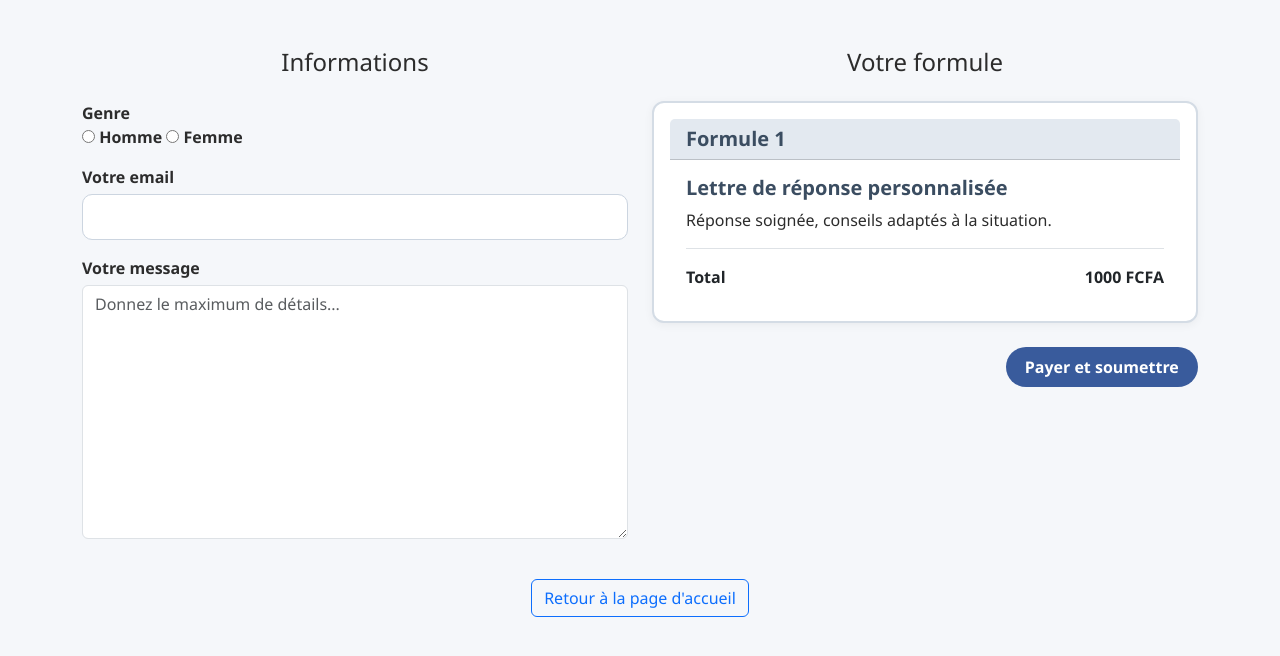
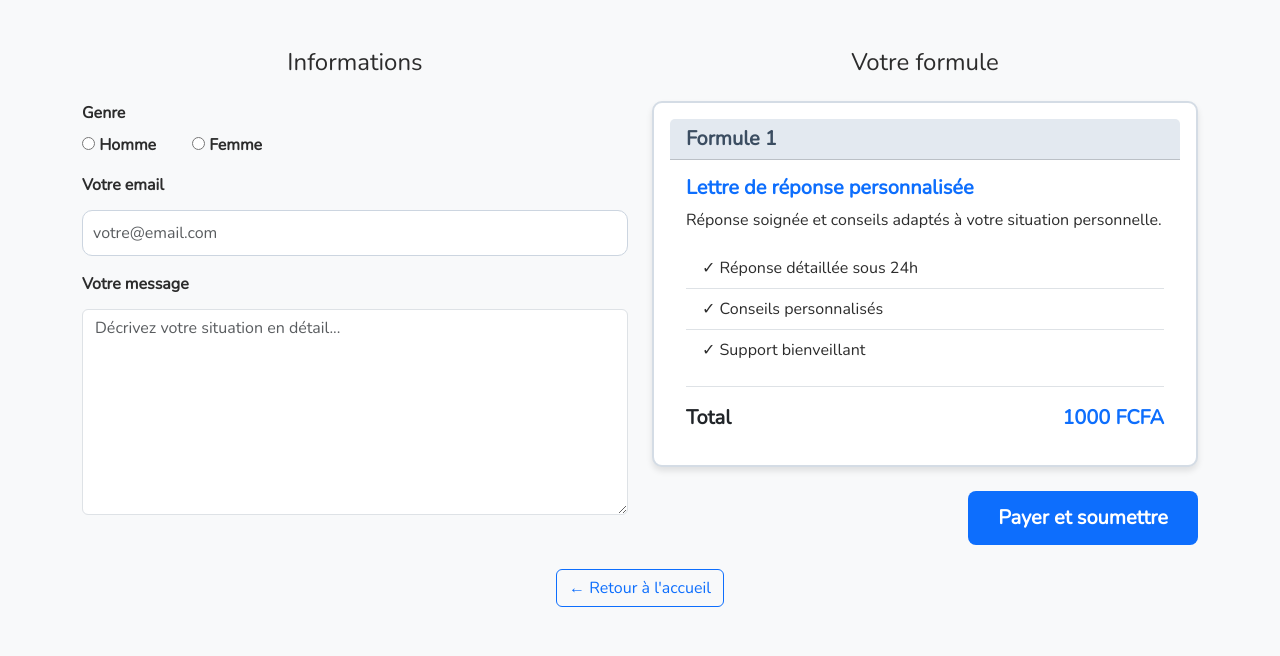
Before and after one commit to Josephine1Diouf/deploiement-solution-frontend, a plain HTML site: page public/paiement1.html in a window 1280 px wide. Both pictures are taken after a click on the button "Payer et soumettre". Drawn offline with nearby package versions, Linux system fonts and the light colour scheme.

Commit message:
Update paiement1.html

```diff
--- a/public/paiement1.html
+++ b/public/paiement1.html
@@ -8,6 +8,36 @@
   <link rel="stylesheet" href="https://cdnjs.cloudflare.com/ajax/libs/font-awesome/4.7.0/css/font-awesome.min.css" />
   <link href="https://fonts.googleapis.com/css2?family=Nunito&display=swap" rel="stylesheet" />
   <link rel="stylesheet" href="style.css" />
+  <style>
+    body {
+      font-family: 'Nunito', sans-serif;
+      background-color: #f8f9fa;
+    }
+    .gender-options {
+      display: flex;
+      gap: 20px;
+      margin-top: 8px;
+    }
+    .card {
+      border-radius: 10px;
+      box-shadow: 0 4px 6px rgba(0, 0, 0, 0.1);
+    }
+    .btn-primary {
+      background-color: #0d6efd;
+      border: none;
+      padding: 12px 30px;
+      font-weight: 600;
+      border-radius: 8px;
+    }
+    .btn-primary:hover {
+      background-color: #0b5ed7;
+      transform: translateY(-2px);
+    }
+    .spinner-border {
+      vertical-align: middle;
+      margin-left: 8px;
+    }
+  </style>
 </head>
 <body>
   <div class="container my-5">
@@ -18,17 +48,21 @@
           <div class="mb-3">
             <label><strong>Genre</strong></label><br />
             <div class="gender-options">
-              <label><input type="radio" name="genre" value="male" required /> Homme</label>
-              <label><input type="radio" name="genre" value="female" /> Femme</label>
+              <label class="me-3">
+                <input type="radio" name="genre" value="male" required /> Homme
+              </label>
+              <label>
+                <input type="radio" name="genre" value="female" /> Femme
+              </label>
             </div>
           </div>
           <div class="mb-3">
-            <label for="email"><strong>Votre email</strong></label>
-            <input type="email" class="form-control" id="email" required />
+            <label for="email" class="form-label"><strong>Votre email</strong></label>
+            <input type="email" class="form-control" id="email" required placeholder="votre@email.com" />
           </div>
           <div class="mb-3">
-            <label for="message"><strong>Votre message</strong></label>
-            <textarea class="form-control" rows="10" id="message" required placeholder="Donnez le maximum de détails..."></textarea>
+            <label for="message" class="form-label"><strong>Votre message</strong></label>
+            <textarea class="form-control" rows="8" id="message" required placeholder="Décrivez votre situation en détail..."></textarea>
           </div>
         </form>
       </div>
@@ -36,21 +70,30 @@
       <div class="col-md-6">
         <h4 class="text-center mb-4">Votre formule</h4>
         <div class="card mb-4">
-          <h5 class="card-header">Formule 1</h5>
+          <div class="card-header bg-primary text-white">
+            <h5 class="mb-0">Formule 1</h5>
+          </div>
           <div class="card-body">
-            <h5 class="card-title">Lettre de réponse personnalisée</h5>
-            <p class="card-text">Réponse soignée, conseils adaptés à la situation.</p>
+            <h5 class="card-title text-primary">Lettre de réponse personnalisée</h5>
+            <p class="card-text">
+              Réponse soignée et conseils adaptés à votre situation personnelle.
+            </p>
+            <ul class="list-group list-group-flush mb-3">
+              <li class="list-group-item">✓ Réponse détaillée sous 24h</li>
+              <li class="list-group-item">✓ Conseils personnalisés</li>
+              <li class="list-group-item">✓ Support bienveillant</li>
+            </ul>
             <div class="d-flex justify-content-between border-top pt-3">
-              <strong>Total</strong>
-              <strong>1000 FCFA</strong>
+              <strong class="fs-5">Total</strong>
+              <strong class="fs-5 text-primary">1000 FCFA</strong>
             </div>
           </div>
         </div>
         <div class="text-end">
-          <button class="btn btn-primary" id="payerBtn">
+          <button class="btn btn-primary btn-lg" id="payerBtn">
             <span id="submitText">Payer et soumettre</span>
             <div id="spinner" class="spinner-border spinner-border-sm d-none" role="status">
-              <span class="visually-hidden">Loading...</span>
+              <span class="visually-hidden">Chargement...</span>
             </div>
           </button>
         </div>
@@ -58,24 +101,26 @@
     </div>
 
     <div class="text-center mt-4">
-      <a href="index.html" class="btn btn-outline-primary">Retour à la page d'accueil</a>
+      <a href="index.html" class="btn btn-outline-primary">← Retour à l'accueil</a>
     </div>
   </div>
 
   <script>
     document.addEventListener("DOMContentLoaded", function() {
       const payerBtn = document.getElementById("payerBtn");
+      const submitText = document.getElementById("submitText");
+      const spinner = document.getElementById("spinner");
 
       payerBtn.addEventListener("click", async function(e) {
         e.preventDefault();
 
         // Activer le loader
         payerBtn.disabled = true;
-        document.getElementById("submitText").textContent = "Traitement...";
-        document.getElementById("spinner").classList.remove("d-none");
+        submitText.textContent = "Traitement en cours...";
+        spinner.classList.remove("d-none");
 
         try {
-          // 🔥 CORRECTION : "genre" au lieu de "gender"
+          // Récupération et validation des données
           const genreInput = document.querySelector('input[name="genre"]:checked');
           if (!genreInput) {
             throw new Error("Veuillez sélectionner votre genre");
@@ -84,8 +129,12 @@
           const email = document.getElementById("email").value.trim();
           const message = document.getElementById("message").value.trim();
 
-          if (!email || !message) {
-            throw new Error("Veuillez remplir tous les champs obligatoires");
+          if (!email) {
+            throw new Error("Veuillez saisir votre email");
+          }
+
+          if (!message) {
+            throw new Error("Veuillez saisir votre message");
           }
 
           if (!/^[^\s@]+@[^\s@]+\.[^\s@]+$/.test(email)) {
@@ -99,7 +148,9 @@
             date_inscription: new Date().toLocaleString("fr-FR"),
           };
 
-          // 🔥 CORRECTION : URL complète avec le bon endpoint
+          console.log("Envoi des données au backend...");
+
+          // 🔥 URL ABSOLUE vers votre backend Render
           const response = await fetch("https://solution-backend-2.onrender.com/api/paiement1", {
             method: "POST",
             headers: {
@@ -110,10 +161,15 @@
 
           const data = await response.json();
 
+          if (!response.ok) {
+            throw new Error(data.error || "Erreur serveur");
+          }
+
           if (data.success && data.paymentUrl) {
+            console.log("Redirection vers:", data.paymentUrl);
             window.location.href = data.paymentUrl;
           } else {
-            throw new Error(data.error || "Erreur lors du paiement");
+            throw new Error("Lien de paiement non reçu");
           }
         } catch (error) {
           console.error("Erreur:", error);
@@ -121,8 +177,8 @@
 
           // Réinitialiser le bouton
           payerBtn.disabled = false;
-          document.getElementById("submitText").textContent = "Payer et soumettre";
-          document.getElementById("spinner").classList.add("d-none");
+          submitText.textContent = "Payer et soumettre";
+          spinner.classList.add("d-none");
         }
       });
     });
```
